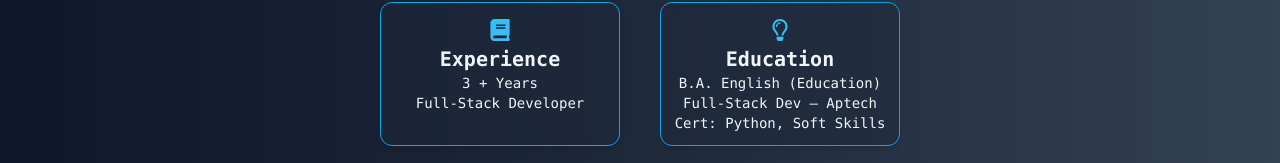
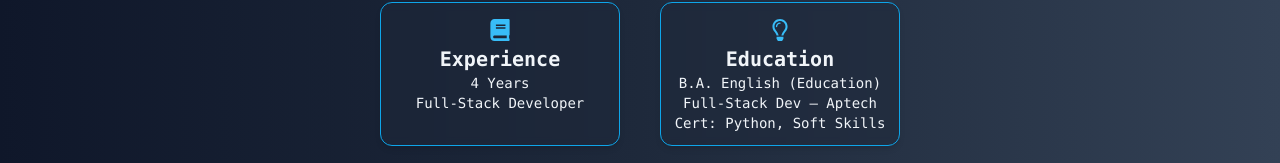
Before and after one commit to DevDistinctiveMayor/Porfolio, a React (Create React App) app: page / in a window 1280 px wide. Shown: the part 751-914 px from the top of the page. Built offline with nearby package versions, Linux system fonts and the light colour scheme.

Commit message:
women_clothing_data

```diff
--- a/src/components/AboutSection.js
+++ b/src/components/AboutSection.js
@@ -25,7 +25,7 @@
             <div className="grid place-items-center mt-4 text-center">
               <FaBook className="text-[22px] text-sky-400" />
               <p className="text-xl font-bold mt-1">Experience</p>
-              <span className="text-sm">3 + Years</span>
+              <span className="text-sm">4 Years</span>
               <p className="text-sm">Full-Stack Developer</p>
             </div>
           </div>
```
